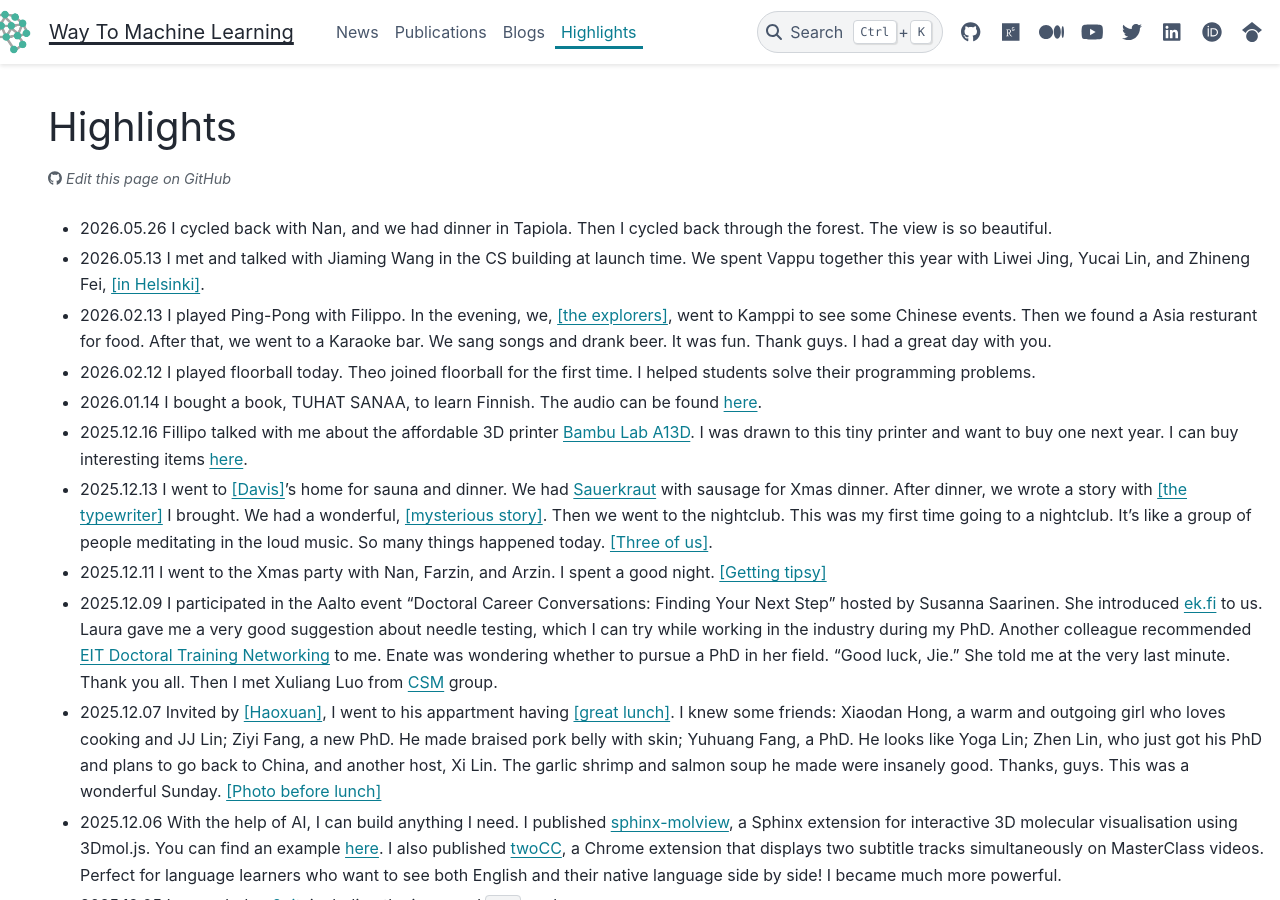
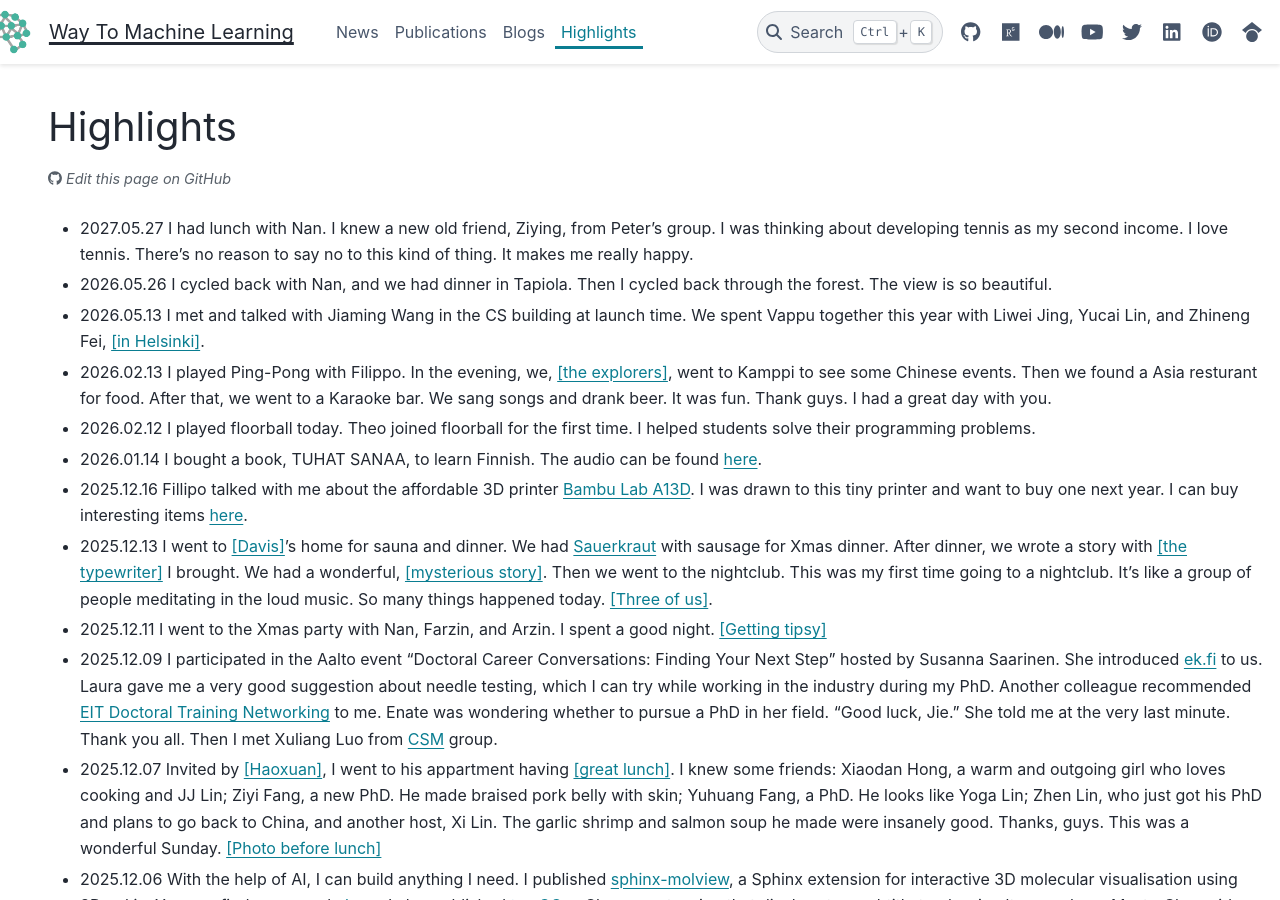
Before and after one commit to way2ml/way2ml.github.io, a Sphinx documentation site: the page built from doc/highlights.md, in a window 1280 px wide and 900 px high. Built offline with Sphinx 7.4.7 and the PyData theme 0.15.4, drawn with Linux system fonts in a browser that asks for light colours; comment, search, counter and statistics services are not loaded.

Commit message:
Add highlights of personal experiences and events

```diff
--- a/doc/highlights.md
+++ b/doc/highlights.md
@@ -4,6 +4,7 @@ comment: True
 ---
 
 # Highlights
+- 2027.05.27 I had lunch with Nan. I knew a new old friend, Ziying, from Peter's group. I was thinking about developing tennis as my second income. I love tennis. There's no reason to say no to this kind of thing. It makes me really happy.
 - 2026.05.26 I cycled back with Nan, and we had dinner in Tapiola. Then I cycled back through the forest. The view is so beautiful.
 - 2026.05.13 I met and talked with Jiaming Wang in the CS building at launch time. We spent Vappu together this year with Liwei Jing, Yucai Lin, and Zhineng Fei, <a href="./_static/moments/20260501_vappu.jpg" target="_blank" rel="noopener">[in Helsinki]</a>.
 - 2026.02.13 I played Ping-Pong with Filippo. In the evening, we, <a href="./_static/moments/20260213_kamppi.jpeg" target="_blank" rel="noopener">[the explorers]</a>, went to Kamppi to see some Chinese events. Then we found a Asia resturant for food. After that, we went to a Karaoke bar. We sang songs and drank beer. It was fun. Thank guys. I had a great day with you.
```
